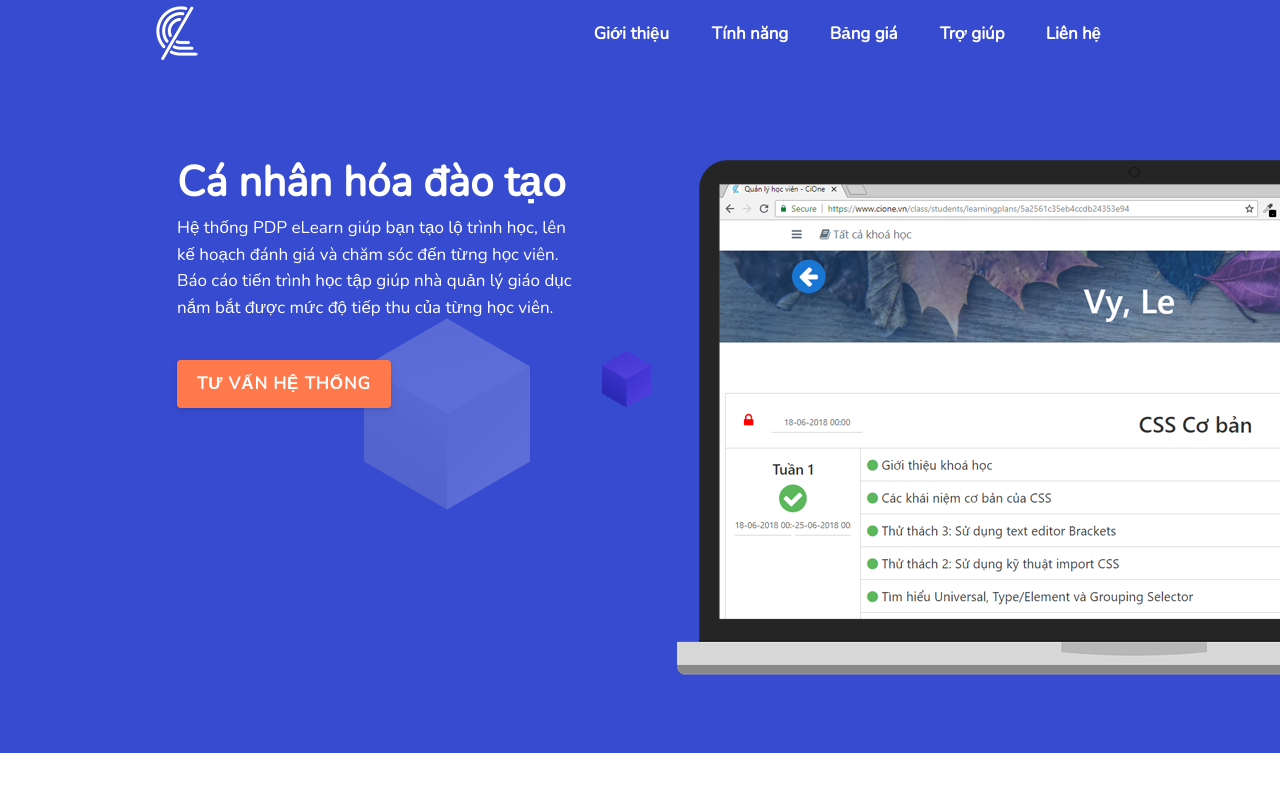
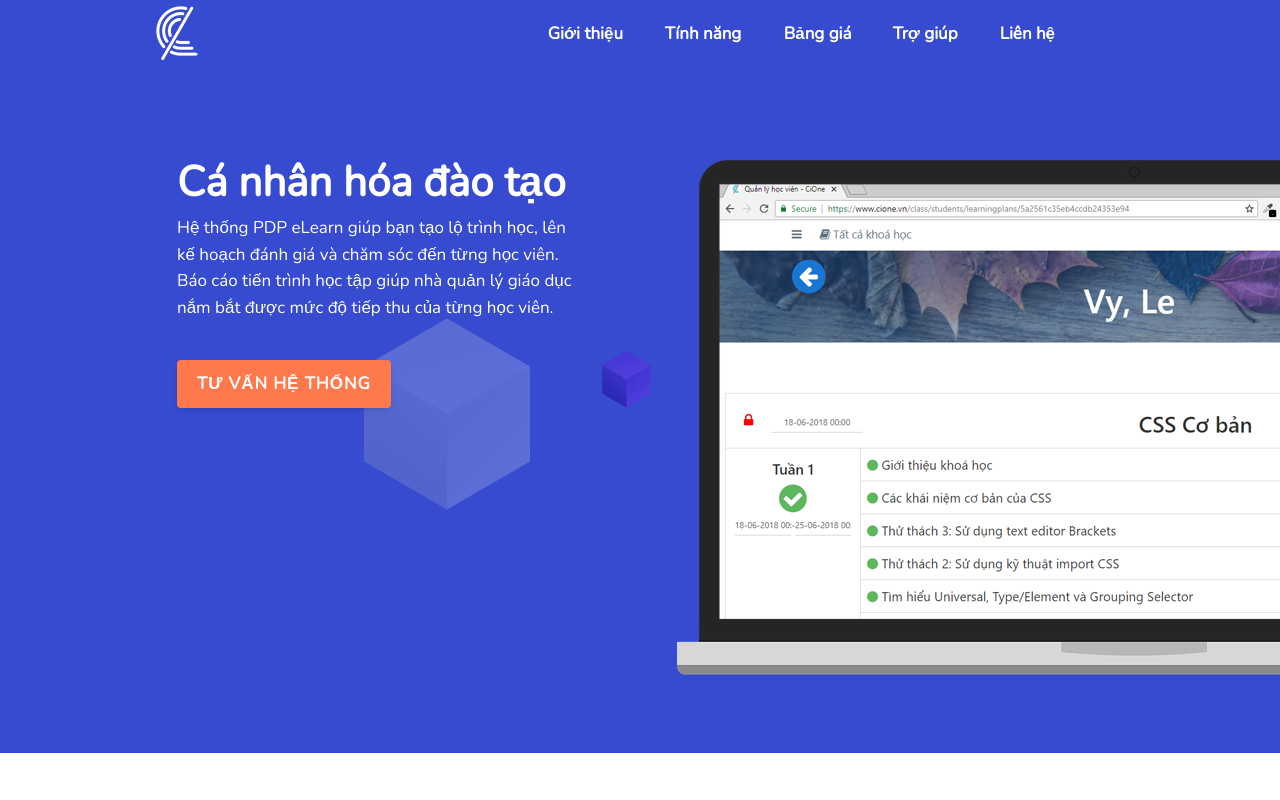
Before and after one commit to sangcu/nguyentuantien.github.io, a website: page index.html in a window 1280 px wide. Shown: the top 800 px of the page. Drawn offline with nearby package versions, Linux system fonts and the light colour scheme.

Commit message:
fix UI
fix review

```diff
--- a/css/style.css
+++ b/css/style.css
@@ -527,7 +527,7 @@ ul.pure-menu-list li.pure-menu-item ul.pure-menu-children li.menu-sub ul li a {
   }
 
   .pure-u-1.pure-menu-custom {
-    width: 80%;
+    width: 76%;
   }
 
   #menu-top {
```
